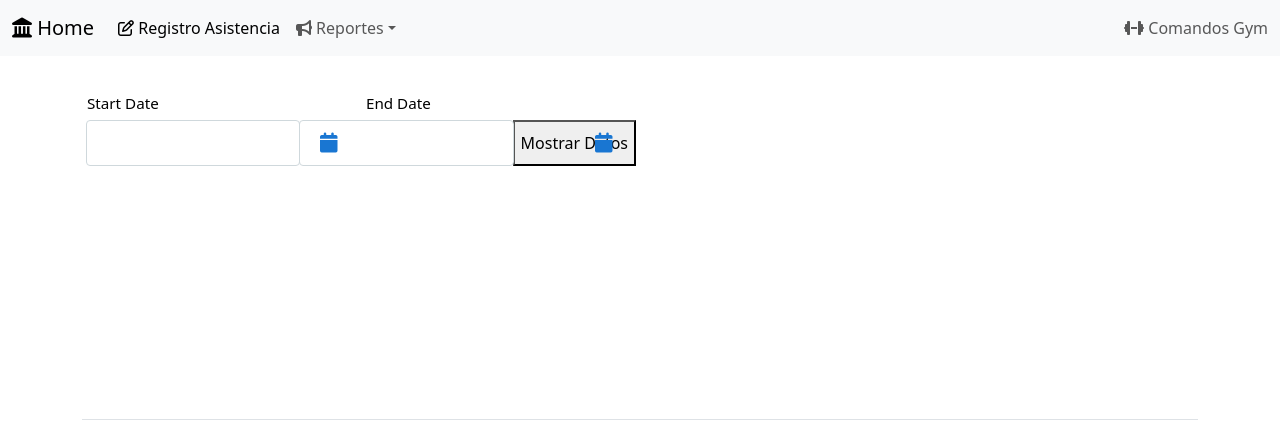
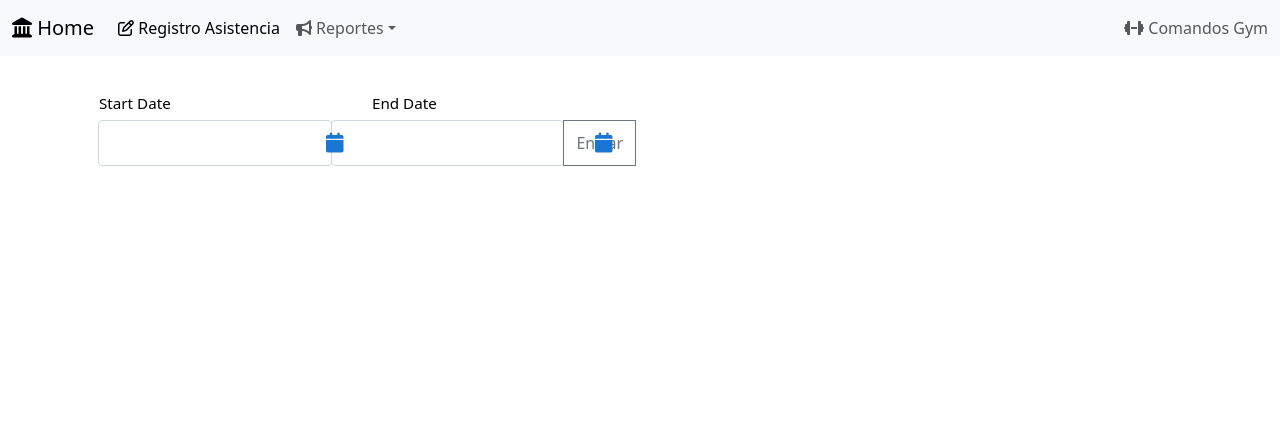
Before and after one commit to JuanCarlosE/comandos_001, a Django app: page /soldiers/calendar/ in a window 1280 px wide. Shown: the top 422 px of the page. Run offline with Django 4.2, Linux system fonts and the light colour scheme; some libraries are stand-ins or nearby versions.

Commit message:
Added buttom to spawn to calendar list

```diff
--- a/soldiers/templates/reports.html
+++ b/soldiers/templates/reports.html
@@ -6,33 +6,53 @@
     <link rel="stylesheet" href="{% static 'soldiers/calendar.css' %}" >
 
     <link rel="stylesheet" href="https://cdnjs.cloudflare.com/ajax/libs/bootstrap-datepicker/1.9.0/css/bootstrap-datepicker.css">
-
     <script src="https://cdnjs.cloudflare.com/ajax/libs/bootstrap-datepicker/1.9.0/js/bootstrap-datepicker.js"></script>
     <script src="https://cdnjs.cloudflare.com/ajax/libs/twitter-bootstrap/4.4.1/js/bootstrap.js"></script>
 
 </head>
 <body>
-    <div id="calendar" >
+    <div class="container-sm" id="calendar" >
         <script src="{% static 'soldiers/calendar.js' %}/"></script>
-        <form autocomplete="off">
+        <div class="formDay">
             <div class="flex-row d-flex justify-left">
                 <div class="col-lg-6 col-11 px-1">
-                    <div class="input-group input-daterange">
-                        <input type="text" id="start" class="form-control text-left mr-2">
+                    <div class="input-group mb-3 input-daterange">
+                        <input type="text" id="start" class="form-control">
                         <label class="ml-3 form-control-placeholder" id="start-p" for="start">Start Date</label>
                         <span class="fa fa-calendar" id="fa-1"></span>
                         <input type="text" id="end" class="form-control text-left ml-2">
                         <label class="ml-3 form-control-placeholder" id="end-p" for="end">End Date</label>
                         <span class="fa fa-calendar" id="fa-2"></span>
-                        <button id="showDataButton">Mostrar Datos</button>
-                        <div id="dataContainer" style="display: none;">
-                            <!-- Contenido -->
-                        </div>
-
+                        <button class="btn btn-outline-secondary" type="button" id="showDataButton">Enviar</button>
+                        <script>
+                            document.getElementById('showDataButton').addEventListener('click', function(){
+                                var date1 = document.getElementById('start').value;
+                                var date2 = document.getElementById('end').value;
+                                var dt1 = date1.split('-');
+                                var dt2 = date2.split('-');
+                                fetch(`/soldiers/api/calendar/${dt1[2]}/${dt1[1]}/${dt1[0]}/to/${dt2[2]}/${dt2[1]}/${dt2[0]}`)
+                                .then(response => response.json())
+                                .then(data => {
+                                    const dataAsis = document.getElementById('dataAsis');
+                                    const dataTramp = document.getElementById('dataTramp');
+                                    dataAsis.innerHTML = `Total de asistencias: ${data.totalAsistencia}`;
+                                    dataTramp.innerHTML =`Total de tramposos: ${data.totalTramposos}`;
+                                    dataAsis.style.display = 'block';
+                                    dataTramp.style.display = 'block';
+                                })
+                                .catch(error => {
+                                    console.error('Error al obtener datos: ', error)
+                                });
+                            })
+                        </script>
                     </div>
                 </div>
             </div>
-        </form>
+        </div>
     </div>
+    <div class="list-group">
+            <a href="#" class="list-group-item list-group-item-action list-group-item-light" id="dataAsis" style="display: none;"></a>
+            <a href="#" class="list-group-item list-group-item-action list-group-item-light" id="dataTramp" style="display: none;"></a>
+   </div>
 </body>
 {% endblock content %}
--- a/soldiers/urls.py
+++ b/soldiers/urls.py
@@ -8,7 +8,7 @@
     path("save/", views.asisRegister), #Guarda el intento de asistencia del usuario con o sin orden activa.
     path("calendar/", views.viewCalendar, name='calendar'), #Envia un calendario apartir del cual se podra observar los registros por dia.
     path("assistence/<str:year>/<str:month>/<str:day>", views.viewAsistenciabyDay), #Envia la lista de los registros segun el dia seleccionado en el calendario.
-    path("api/calendar/<str:year>/<str:month>/<str:day>", views.countCalendar),
+    path("api/calendar/<int:year>/<int:month>/<int:day>/to/<int:year2>/<int:month2>/<int:day2>", views.countCalendar),
     path("cheaters/<str:year>/<str:month>/<str:day>", views.viewTramposos),#Envia una lista con los usuarios "tramposos" (que asisten luego de que su mensualidad haya vencido.)
     path("range/<int:year>/<int:month>/<int:day>/to/<int:year2>/<int:month2>/<int:day2>", views.viewRange),#Envia una lista con los registros hechos dentro de un periodo de tiempo.
     path("morosos/", views.viewMorosos, name='morosos'), #Envia una lista con los usuarios "morosos" (que van mas de los 15 dias pagos.)
--- a/soldiers/views.py
+++ b/soldiers/views.py
@@ -66,17 +66,18 @@
     }
     return render (request, 'assistencebyday.html' ,context)
 
-def countCalendar(request, year, month, day):
+def countCalendar(request,year,month,day,year2,month2,day2):
+    #Dias
+    fecha1 = datetime.date(year,month,day)
+    fecha2 = datetime.date(year2,month2,day2)
 
     #Asistencia general
-    asistenciByDay = Assistence.objects.filter(registerDate__year=year, registerDate__month=month,registerDate__day=day)
-    countByDay = asistenciByDay.count()
+    rangeGeneral = Assistence.objects.filter(registerDate__range=(fecha1, fecha2)).count()
 
     #Asistencia tramposos
-    tramp = Assistence.objects.filter(registerDate__year=year,registerDate__month=month,registerDate__day=day,status=False)
-    countTramp = tramp.count()
+    rangeTramposos = Assistence.objects.filter(registerDate__range=(fecha1, fecha2),status=False).count()
 
-    return JsonResponse ({"totalAsistencia": countByDay, "totalTramposos": countTramp}, safe=False)
+    return JsonResponse ({"totalAsistencia": rangeGeneral, "totalTramposos": rangeTramposos}, safe=False)
 
 def viewTramposos(request, year, month, day):
     tramp = Assistence.objects.filter(registerDate__year=year,registerDate__month=month,registerDate__day=day,status=False)
```
